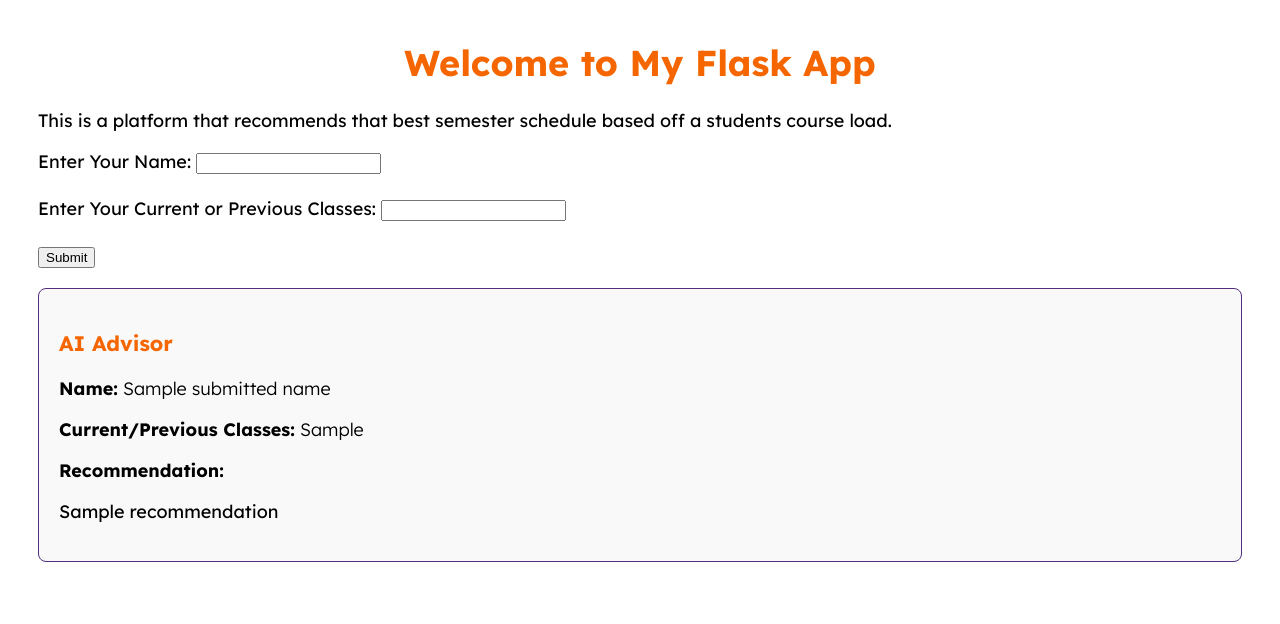
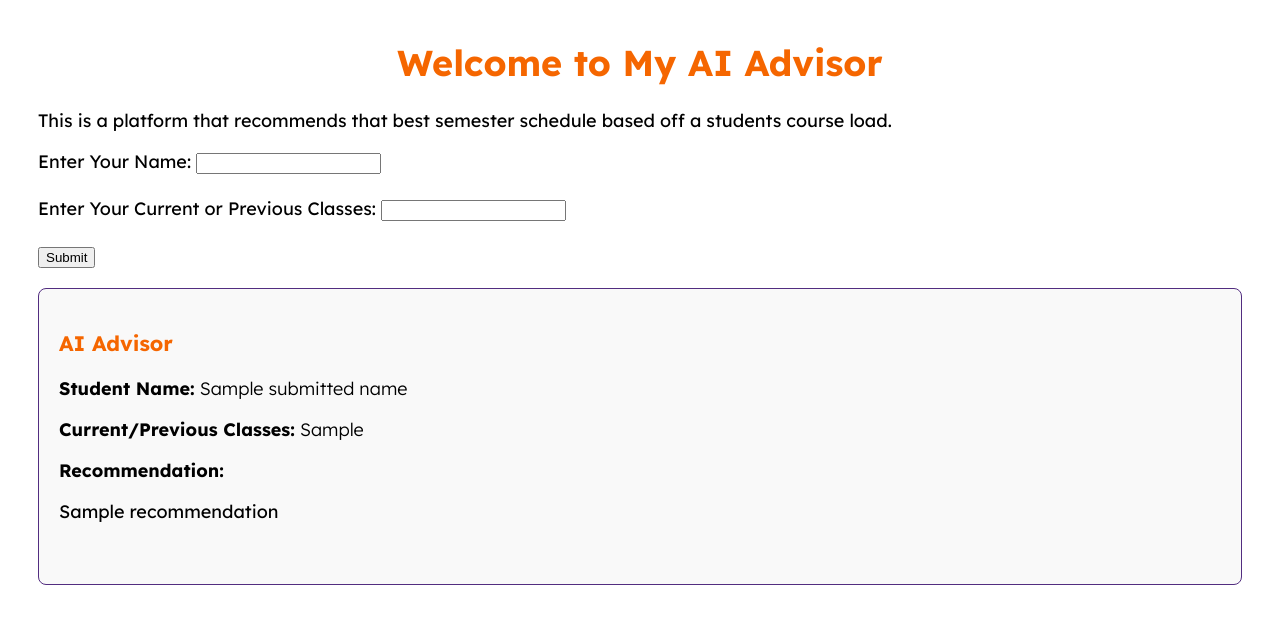
Before and after one commit to hleach78/cuhackit_website, a Flask app: template templates/index.html in a window 1280 px wide. Shown: the part 122-746 px from the top of the page. Run offline with Flask 3, Linux system fonts and the light colour scheme; the template is opened without the code that fills it: most values are stand-ins (such as "Sample title", 1, 10 or a date in 2020); some web fonts are replaced.

Commit message:
update titles

```diff
--- a/app.py
+++ b/app.py
@@ -1,7 +1,7 @@
 from flask import Flask, render_template, request
 import os
 import json
-from utils import callAPI
+from API.utils import callAPI
 
 app = Flask(__name__)
 data_file = "submitted_data.json"
--- a/templates/index.html
+++ b/templates/index.html
@@ -3,7 +3,7 @@
 {% block title %}Home - My Flask App{% endblock %}
 
 {% block content %}
-    <h1 class= "title">Welcome to My Flask App</h1>
+    <h1 class= "title">Welcome to My AI Advisor</h1>
     <p>This is a platform that recommends that best semester schedule based off a students course load.</p>
 
 <form action="/" method="POST">
@@ -21,12 +21,12 @@
 {% if submitted_name and submitted_courses %}
     <div class="output-box">
         <h3>AI Advisor</h3>
-        <p><strong>Name:</strong> <span class="submitted-text">{{ submitted_name }}</span></p>
+        <p><strong>Student Name:</strong> <span class="submitted-text">{{ submitted_name }}</span></p>
         <p><strong>Current/Previous Classes:</strong> <span class="submitted-text">{{ submitted_courses }}</span></p>
 
         {% if recommendation %}
             <p><strong>Recommendation:</strong>
-            <p> {{  recommendation }}</p>
+            <p> {{  recommendation }}</p><br>
         {% else %}
             <p>AI Advisor could not find a solution.</p>
         {% endif %}
```
